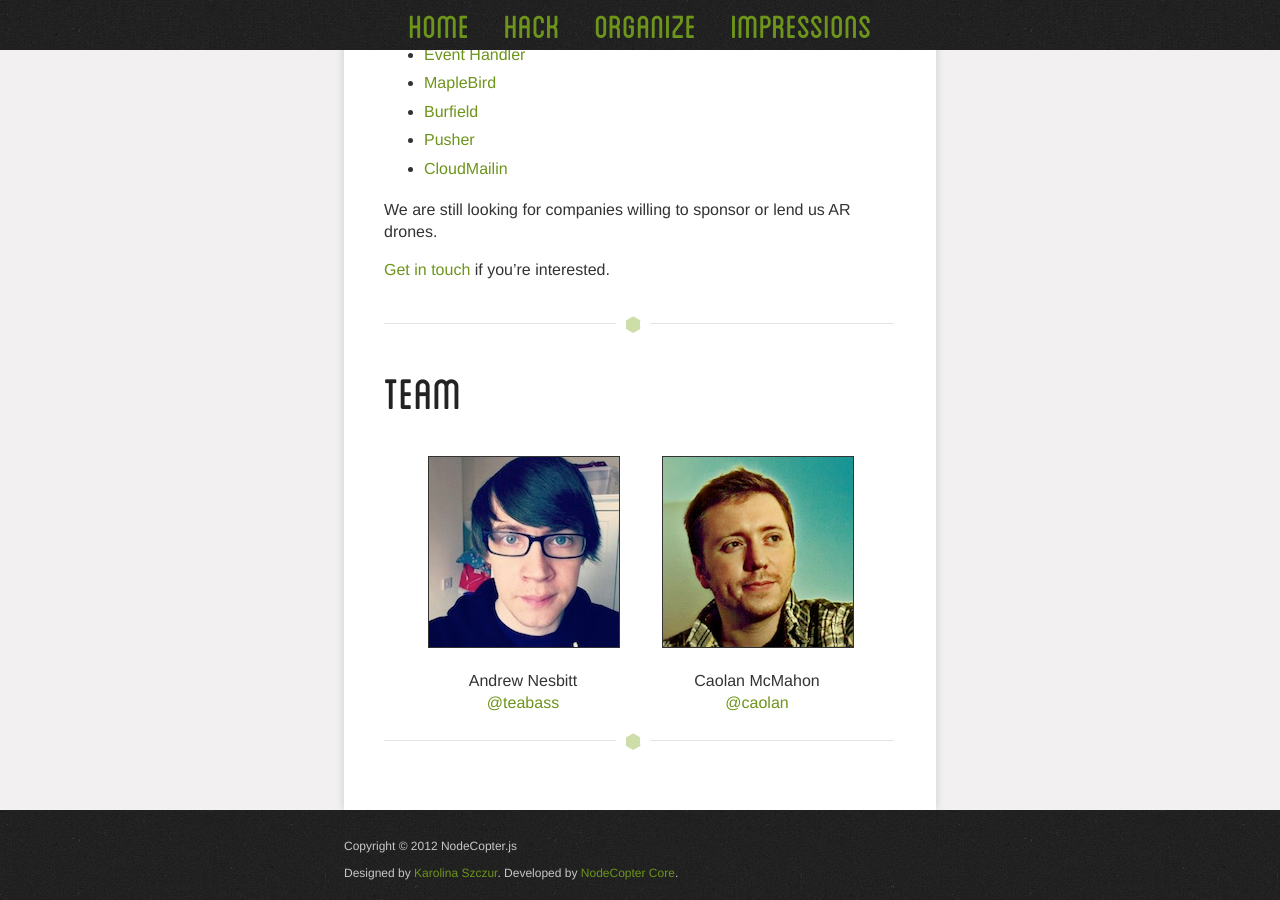
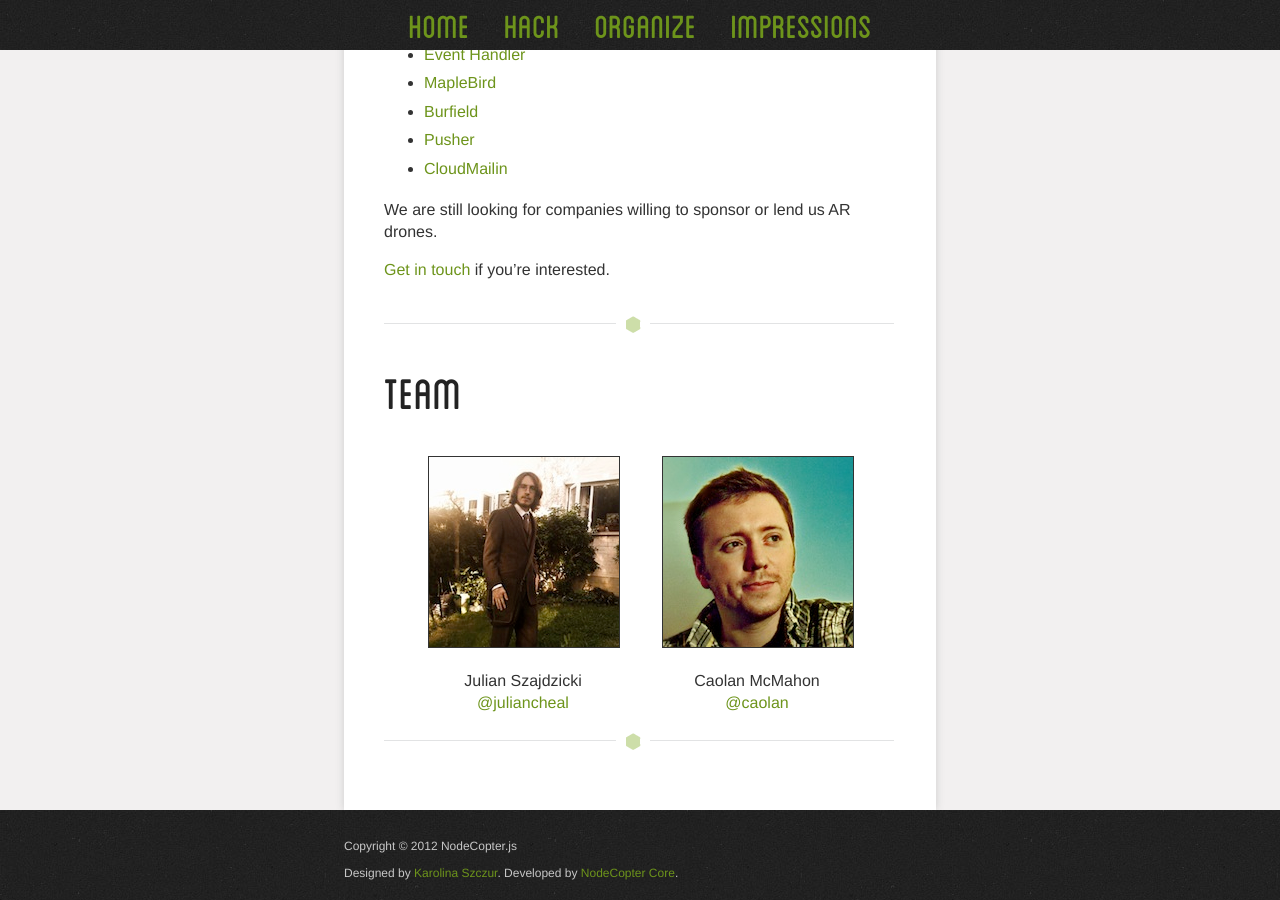
Before and after one commit to nodecopter/nodecopter.com, a Jekyll site: the page built from 2013/sheffield/nov-23.md, in a window 1280 px wide and 900 px high, scrolled down 1698 px. Built offline with Jekyll 4.4.1, drawn with Linux system fonts in a browser that asks for light colours; Markdown is read by kramdown in place of the engine named in the settings.

Commit message:
Swapped myself for julian for the sheffield event

```diff
--- a/2013/sheffield/nov-23.md
+++ b/2013/sheffield/nov-23.md
@@ -60,10 +60,10 @@ We are still looking for companies willing to sponsor or lend us AR drones.
 
 <ul class="team">
   <li>
-    <img src="/img/team/andrew_nesbitt.jpg">
+    <img src="/img/team/julian_cheal.jpg">
     <p>
-      Andrew Nesbitt<br>
-      <a href="https://twitter.com/teabass">@teabass</a>
+      Julian Szajdzicki<br>
+      <a href="https://twitter.com/juliancheal">@juliancheal</a>
     </p>
   </li>
   <li>
```
